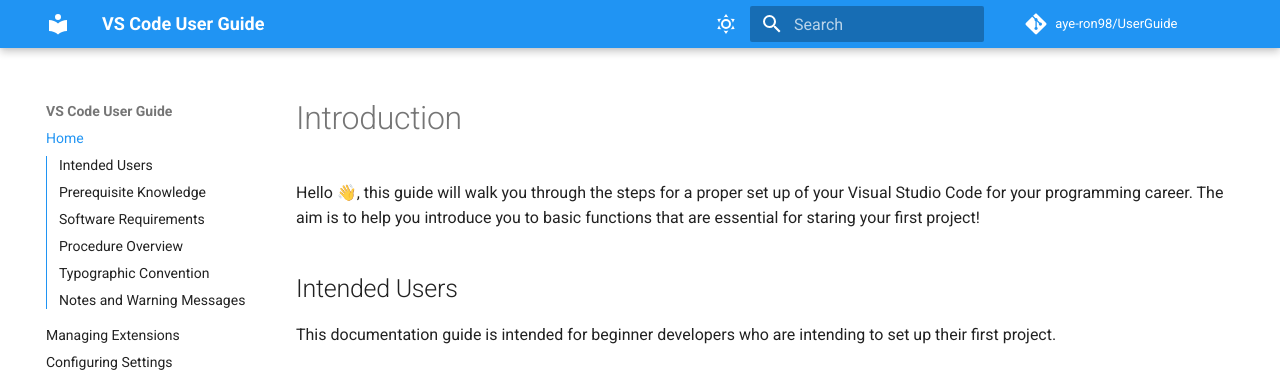
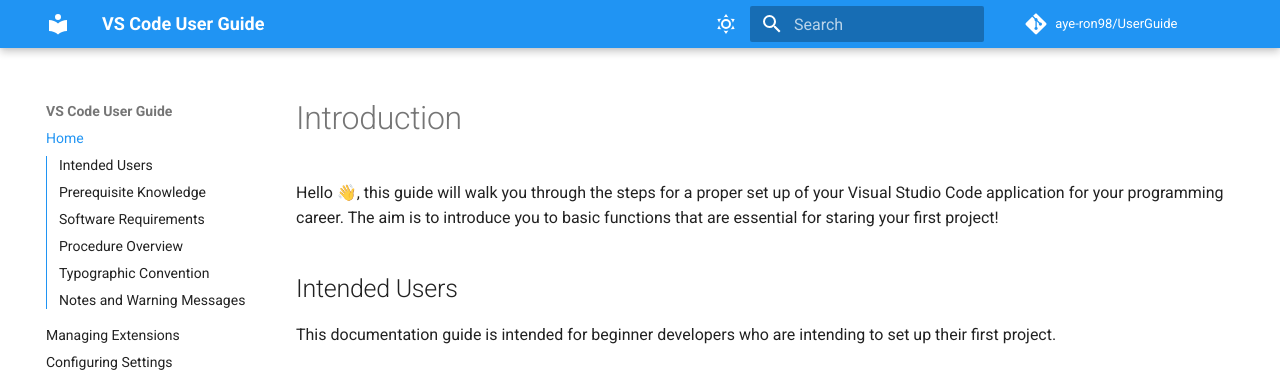
Before and after one commit to aye-ron98/UserGuide, an MkDocs documentation site: the page built from docs/index.md, in a window 1280 px wide and 1400 px high. Shown: the top 375 px of the window. Built offline with MkDocs 1.6.1 and Material for MkDocs 9.7.7, drawn with Linux system fonts in a browser that asks for light colours; comment, search, counter and statistics services are not loaded.

Commit message:
spelling fix

```diff
--- a/docs/index.md
+++ b/docs/index.md
@@ -1,6 +1,6 @@
 # Introduction
 
-Hello 👋, this guide will walk you through the steps for a proper set up of your Visual Studio Code for your programming career. The aim is to help you introduce you to basic functions that are essential for staring your first project!
+Hello 👋, this guide will walk you through the steps for a proper set up of your Visual Studio Code application for your programming career. The aim is to introduce you to basic functions that are essential for staring your first project!
 
 ## Intended Users
 
```
Also changed, not shown: other parts of docs/index.md (+1 -1 lines).
